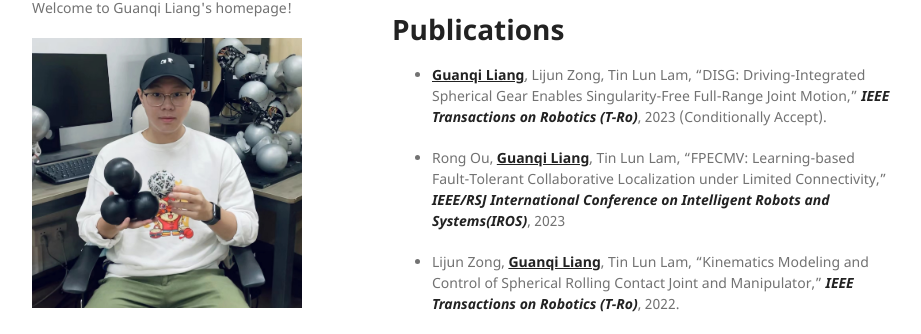
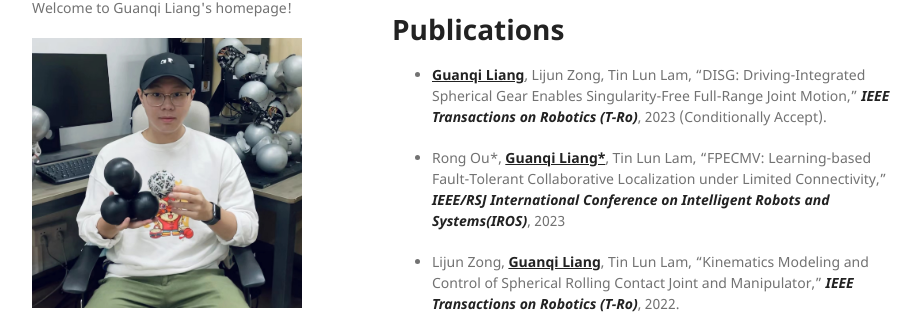
Before and after one commit to guanqiliang/guanqiliang.github.com, a Jekyll site: the page built from index.md, in a window 1280 px wide and 900 px high, scrolled down 943 px. Shown: the part 112-446 px from the top of the window, without its empty margins (178-1099 px from the left). Built offline with Jekyll 4.4.1, drawn with Linux system fonts in a browser that asks for light colours; our own code applies the rules of GitHub Pages for plain Markdown files.

```diff
--- a/index.md
+++ b/index.md
@@ -36,7 +36,7 @@ Hello, I am a 4th year Ph.D candidate, supervised by [Prof. Tin Lun LAM](https:/
 
 * <strong><u>Guanqi Liang</u></strong>, Lijun Zong, Tin Lun Lam, "DISG: Driving-Integrated Spherical Gear Enables Singularity-Free Full-Range Joint Motion," <strong><i>IEEE Transactions on Robotics (T-Ro)</i></strong>, 2023 (Conditionally Accept).
 
-* Rong Ou, <strong><u>Guanqi Liang</u></strong>, Tin Lun Lam, "FPECMV: Learning-based Fault-Tolerant Collaborative Localization under Limited Connectivity," <strong><i>IEEE/RSJ International Conference on Intelligent Robots and Systems(IROS)</i></strong>, 2023
+* Rong Ou*, <strong><u>Guanqi Liang*</u></strong>, Tin Lun Lam, "FPECMV: Learning-based Fault-Tolerant Collaborative Localization under Limited Connectivity," <strong><i>IEEE/RSJ International Conference on Intelligent Robots and Systems(IROS)</i></strong>, 2023
 
 * Lijun Zong, <strong><u>Guanqi Liang</u></strong>, Tin Lun Lam, "Kinematics Modeling and Control of Spherical Rolling Contact Joint and Manipulator," <strong><i>IEEE Transactions on Robotics (T-Ro)</i></strong>, 2022.
 
```
